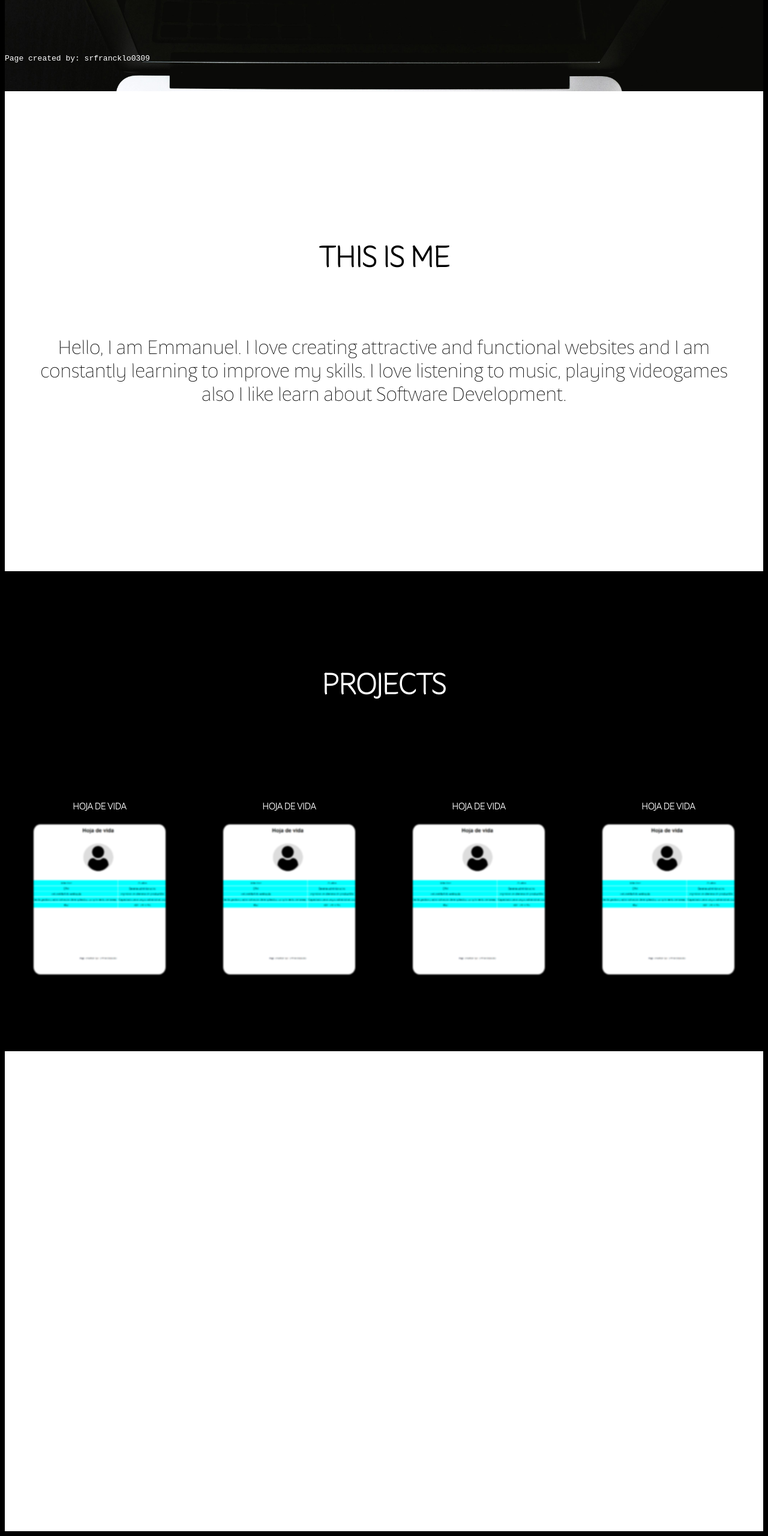
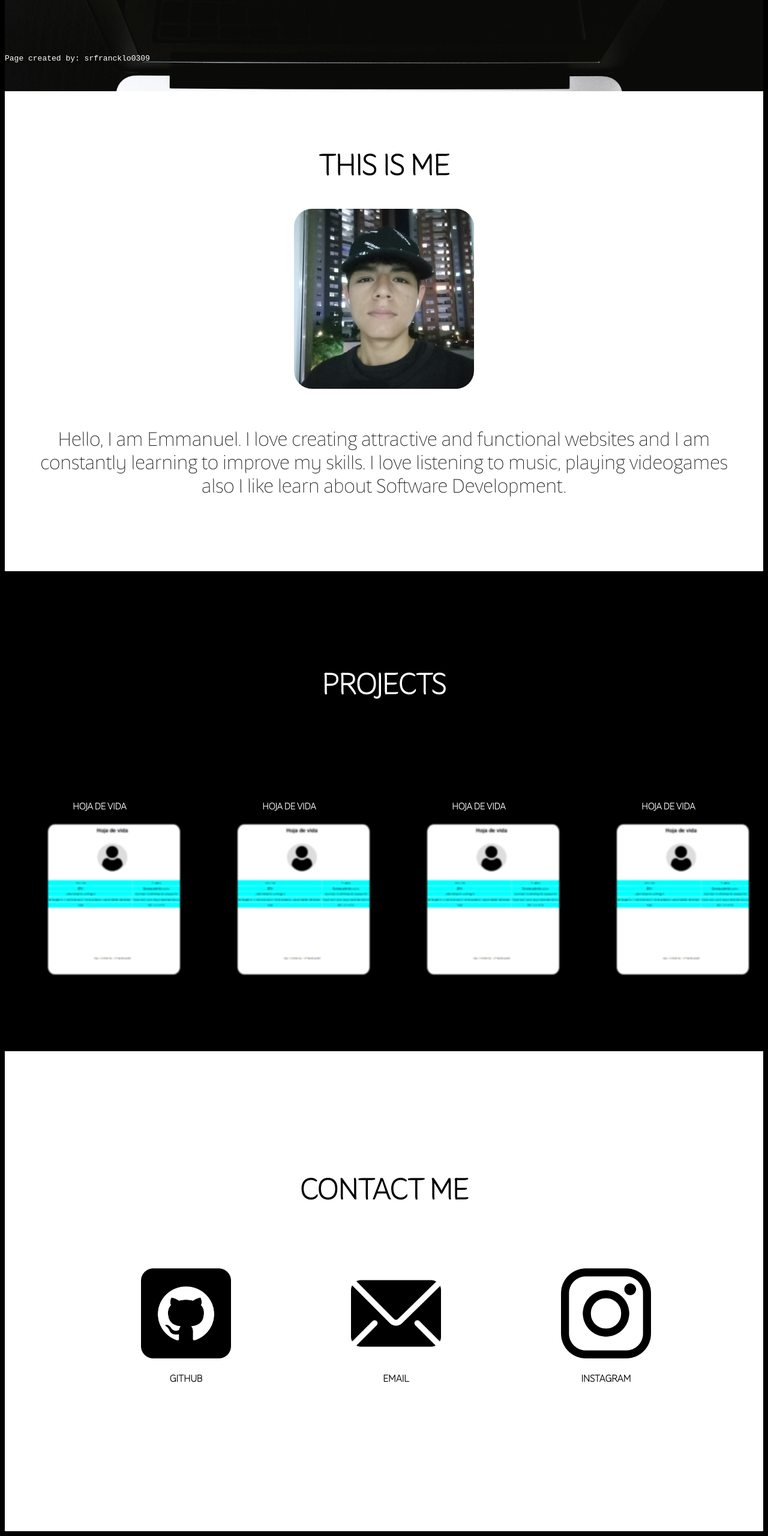
Before and after one commit to srfrancklo0309/Portafolio, a plain HTML site: page index.html in a window 1280 px wide. Shown: the part 695-3255 px from the top of the page at 60% size. Drawn offline with Linux system fonts and the light colour scheme.

Commit message:
Finalization of portafolio

```diff
--- a/index.html
+++ b/index.html
@@ -30,6 +30,9 @@
         <section id="about-me" class="main_about_me">
             <div class="content_about_me">
                 <h2>THIS IS ME</h2>
+                    <div class="picture_profile">
+                        <img src="/pic_profile.jpg" alt="<Foto de Emmanuel Pérez">
+                    </div>
                 <p>Hello, I am Emmanuel.
                 I love creating attractive and functional websites and I am constantly learning to improve my skills.
                 I love listening to music, playing videogames also I like learn about Software Development.</p>
@@ -71,7 +74,32 @@
         </div>
     </section>
 
-    <section id="contact" class="main_contact"></section>
+    <section id="contact" class="main_contact">
+
+        <div class="title_contact"><h2>CONTACT ME</h2></div>
+
+        <div class="content_contact">
+            <span class="social_media">
+                <a href="https://github.com/srfrancklo0309" target="_blank">
+                    <img src="/github.png" alt="Logo de github">
+                    <div class="title_social_media">GITHUB</div>
+                </a>
+            </span>
+            <span class="social_media">
+                <a href="mailto:emmanuelperezm123@gmail.com">
+                    <img src="/correo-electronico.png" alt="Logo de email">
+                    <div class="title_social_media">EMAIL</div>
+                </a>
+            </span>
+            <span class="social_media">
+                <a href="https://www.instagram.com/emma_pm034/?next=%2F" target="_blank">
+                <img src="./logotipo-de-instagram.png" alt="Logo de instagram">
+                <div class="title_social_media">INSTAGRAM</div>
+                </a>
+            </span>
+        </div>
+
+    </section>
 
     <footer>
             Page created by: srfrancklo0309
--- a/style_index.css
+++ b/style_index.css
@@ -7,41 +7,8 @@
     background-image: url("fondo_about_me.jpg");
     background-size: cover;
 }
-body {
-    font-family:"Hua";
-}
 .my_skills{
     margin-right: 20px;
-}
-h1{
-    text-align: center;
-    color: white;
-    font-family:"Hua";
-    font-size: 3em;
-    font-weight: 900;
-}
-h2{
-    text-align: center;
-    color: white;
-    font-family:"Hua";
-    font-size: 2em;
-    font-weight: lighter;
-}
-nav{
-    background-color: white;
-    width: 100vw;
-    display: flex;
-    a{
-        color: black;
-        margin: auto;
-        font-weight: 900;
-        padding: 10px;
-        text-decoration: none;
-        cursor: pointer;
-    }
-    a:hover{
-        filter: drop-shadow(1px 2px 2px rgba(0, 0, 0, 1));
-    }
 }
 .main_home{
     min-height: 100vh;
@@ -76,7 +43,14 @@ nav{
     min-height: 100vh;
     flex-direction: column;
     justify-content: center;
-
+    .picture_profile{
+        justify-content: center;
+        img{
+            justify-content: center;
+            border-radius: 10%;
+            width: 300px;
+        }
+    }
 }
 .main_projects{
     min-height: 100vh;
@@ -130,9 +104,54 @@ nav{
 .main_contact{
     min-height: 100vh;
     background-color: white;
+    justify-content: center;
+    display: flex;
+    flex-direction: column;
+    a:hover{
+        filter: drop-shadow(1px 2px 2px rgba(0, 0, 0, 1));
+    }
+}
+.title_contact{
+    h2{
+        text-align: center;
+        font-size: 3em;
+        font-family: 'Hua';
+        color: black;
+        font-weight: 900;
+    }
+}
+.content_contact{
+    justify-content: center;
+    display: flex;
+}
+ .title_social_media{
+    padding-top:20px ;
+    padding-left: 40px;
+}
+.social_media{
+    padding: 60px 80px;
+    img{
+        width: 150px;
+    }
+}
+.table{
+    width: 100vw;
+    height: 50vh;
+}
+.foots{
+    font-family: monospace;
+    margin: center;
+    height: 10vh;
 }
 div {
     text-align: center;
+}
+a{
+    text-decoration: none;
+    margin-left: 40px;
+    margin-right: 40px;
+    color: black;
+    font-weight: 900;
 }
 td{
     background-color: aqua;
@@ -145,15 +164,6 @@ th{
 table{
     margin: auto;
 }
-.table{
-    width: 100vw;
-    height: 50vh;
-}
-.foots{
-    font-family: monospace;
-    margin: center;
-    height: 10vh;
-}
 footer{
     font-family: monospace;
     justify-content: center;
@@ -164,3 +174,36 @@ footer{
 body{
     background-color: black;
 }
+h1{
+    text-align: center;
+    color: white;
+    font-family:"Hua";
+    font-size: 3em;
+    font-weight: 900;
+}
+h2{
+    text-align: center;
+    color: white;
+    font-family:"Hua";
+    font-size: 2em;
+    font-weight: lighter;
+}
+nav{
+    background-color: white;
+    width: 100vw;
+    display: flex;
+    a{
+        color: black;
+        margin: auto;
+        font-weight: 900;
+        padding: 10px;
+        text-decoration: none;
+        cursor: pointer;
+    }
+    a:hover{
+        filter: drop-shadow(1px 2px 2px rgba(0, 0, 0, 1));
+    }
+}
+body {
+    font-family:"Hua";
+}
```
Also changed, not shown: correo-electronico.png (added), github.png (added), logotipo-de-instagram.png (added), pic_profile.jpg (added), 4 other files.
